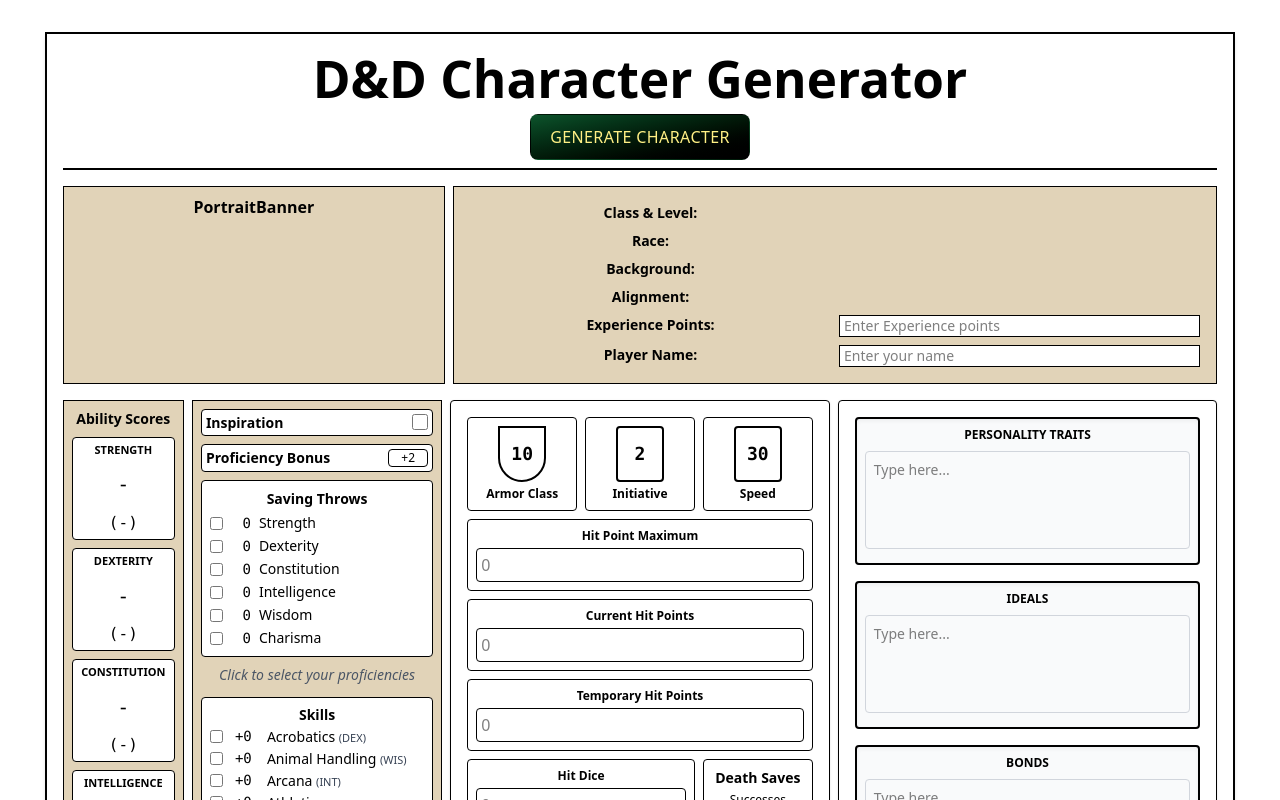
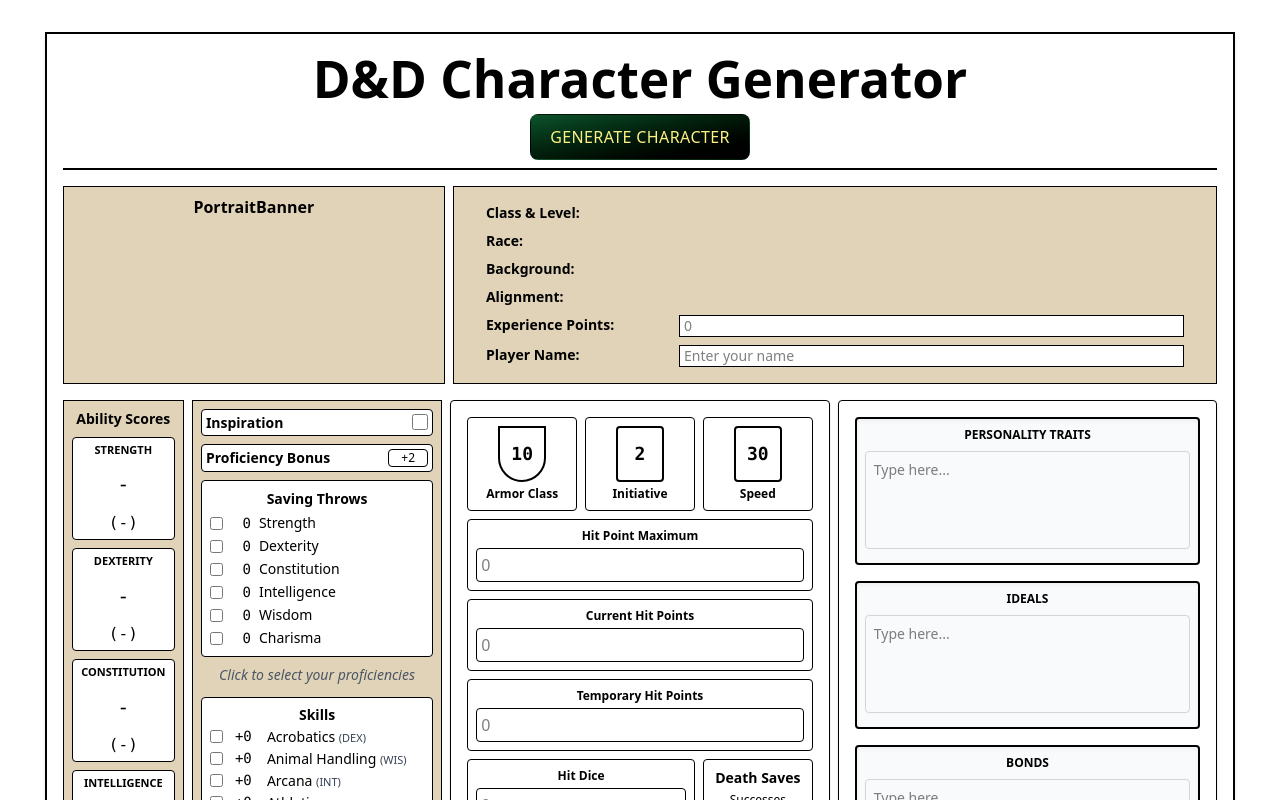
Before and after one commit to MarshaZeldenrust/FED, a React (Vite) app in the folder dnd-character-generator/: page / in a window 1280 px wide. Shown: the top 800 px of the page. Built offline with nearby package versions, Linux system fonts and the light colour scheme.

Commit message:
feedback van code review verwerkt

```diff
--- a/dnd-character-generator/src/components/AttacksSpells.jsx
+++ b/dnd-character-generator/src/components/AttacksSpells.jsx
@@ -23,12 +23,12 @@
 
       {/* Attacks */}
       <div className="mb-4">
-        <p className="underline">Attacks:</p>
+        <span className="underline">Attacks:</span>
         {attacks.length > 0 ? (
           <ul className="text-left list-disc pl-5">
-            {attacks.map((atk, i) => (
-              <li key={i}>
-                {atk.name} — {atk.damage} {atk.type} ({atk.range})
+            {attacks.map(({ name, damage, type, range }, index) => (
+              <li key={index}>
+                {name} — {damage} {type} ({range})
               </li>
             ))}
           </ul>
@@ -39,7 +39,7 @@
 
       {/* Spells */}
       <div className="mb-2">
-        <p className="underline">Spells:</p>
+        <span className="underline">Spells:</span>
         <ul className="text-left list-disc pl-5">
           {customSpells.length > 0 ? (
             customSpells.map((spell, i) => <li key={i}>{spell}</li>)
--- a/dnd-character-generator/src/components/CharacterInfo.jsx
+++ b/dnd-character-generator/src/components/CharacterInfo.jsx
@@ -1,12 +1,30 @@
 export function CharacterInfo({ charClass, race, background, alignment }) {
     return (
-      <div className="bg-[#e1d3b8] border p-4 grid grid-cols-2 gap-2 text-sm">
-        <div className="font-bold">Class & Level:</div><div>{charClass}</div>
-        <div className="font-bold">Race:</div><div>{race}</div>
-        <div className="font-bold">Background:</div><div>{background}</div>
-        <div className="font-bold">Alignment:</div><div>{alignment}</div>
-        <div className="font-bold">Experience Points:</div><div><input type="text" placeholder="Enter Experience points" className="bg-white border px-1 w-full" /></div>
-        <div className="font-bold">Player Name:</div><div><input type="text" placeholder="Enter your name" className="bg-white border px-1 w-full" /></div>
+      <div className="bg-[#e1d3b8] border px-8 py-4 grid grid-cols-2 gap-2 text-sm text-left">
+         <strong>Class & Level:</strong>
+      <span className="-ml-40">{charClass}</span>
+      <strong>Race:</strong>
+      <span className="-ml-40">{race}</span>
+      <strong>Background:</strong>
+      <span className="-ml-40">{background}</span>
+      <strong>Alignment:</strong>
+      <span className="-ml-40">{alignment}</span>
+      <strong>Experience Points:</strong>
+      <span className="-ml-40">
+        <input
+            type="number"
+            placeholder="0"
+            className="bg-white border px-1 w-full"
+        />
+      </span >
+      <strong>Player Name:</strong>
+      <span className="-ml-40">
+        <input
+          type="text"
+          placeholder="Enter your name"
+          className="bg-white border px-1 w-full"
+        />
+      </span>
       </div>
     );
   }
--- a/dnd-character-generator/src/components/CharacterSheet.jsx
+++ b/dnd-character-generator/src/components/CharacterSheet.jsx
@@ -16,7 +16,6 @@
 import { generateAbilityScores } from '../utils/GenerateAbilityScore';
 import { calculateInitiative } from '../utils/DerivedStats';
 import GenerateButton from './GenerateButton';
-import { classDefaults } from '../utils/ClassDefaults';
 
 export default function CharacterSheet() {
   const [character, setCharacter] = useState({});
--- a/dnd-character-generator/src/components/TextBlock.jsx
+++ b/dnd-character-generator/src/components/TextBlock.jsx
@@ -1,8 +1,17 @@
+import { useId } from "react";
+
 export default function TextBlock({ label }) {
+  const id = useId();
   return (
     <div className="border-2 border-black rounded p-2 bg-gray-50 shadow-inner">
-        <label className="block text-center uppercase text-xs font-semibold mb-2">{label}</label>
+      <label
+        className="block text-center uppercase text-xs font-semibold mb-2"
+        htmlFor={id}
+      >
+        {label}
+      </label>
       <textarea
+        id={id}
         rows={4}
         placeholder="Type here..."
         className="w-full resize-none p-2 border border-gray-300 rounded focus:outline-none focus:ring-2 focus:ring-yellow-500 text-sm"
--- a/dnd-character-generator/src/utils/ClassDefaults.js
+++ /dev/null
@@ -1,22 +0,0 @@
-export const classDefaults = {
-    wizard: {
-      spells: ['mage-armor', 'fire-bolt'],
-      weapons: ['dagger'],
-      equipment: ['spellbook', 'component-pouch'],
-    },
-    fighter: {
-      spells: [],
-      weapons: ['longsword', 'shield'],
-      equipment: ['chain-mail', 'explorers-pack'],
-    },
-    rogue: {
-      spells: [],
-      weapons: ['shortsword', 'dagger'],
-      equipment: ['thieves-tools', 'leather-armor'],
-    },
-    cleric: {
-      spells: ['cure-wounds'],
-      weapons: ['mace'],
-      equipment: ['shield', 'holy-symbol'],
-    },
-  };
```
Also changed, not shown: 1 other file (tests, documents, lock files or other folders). Lines whose indentation alone changed are shown as unchanged.
